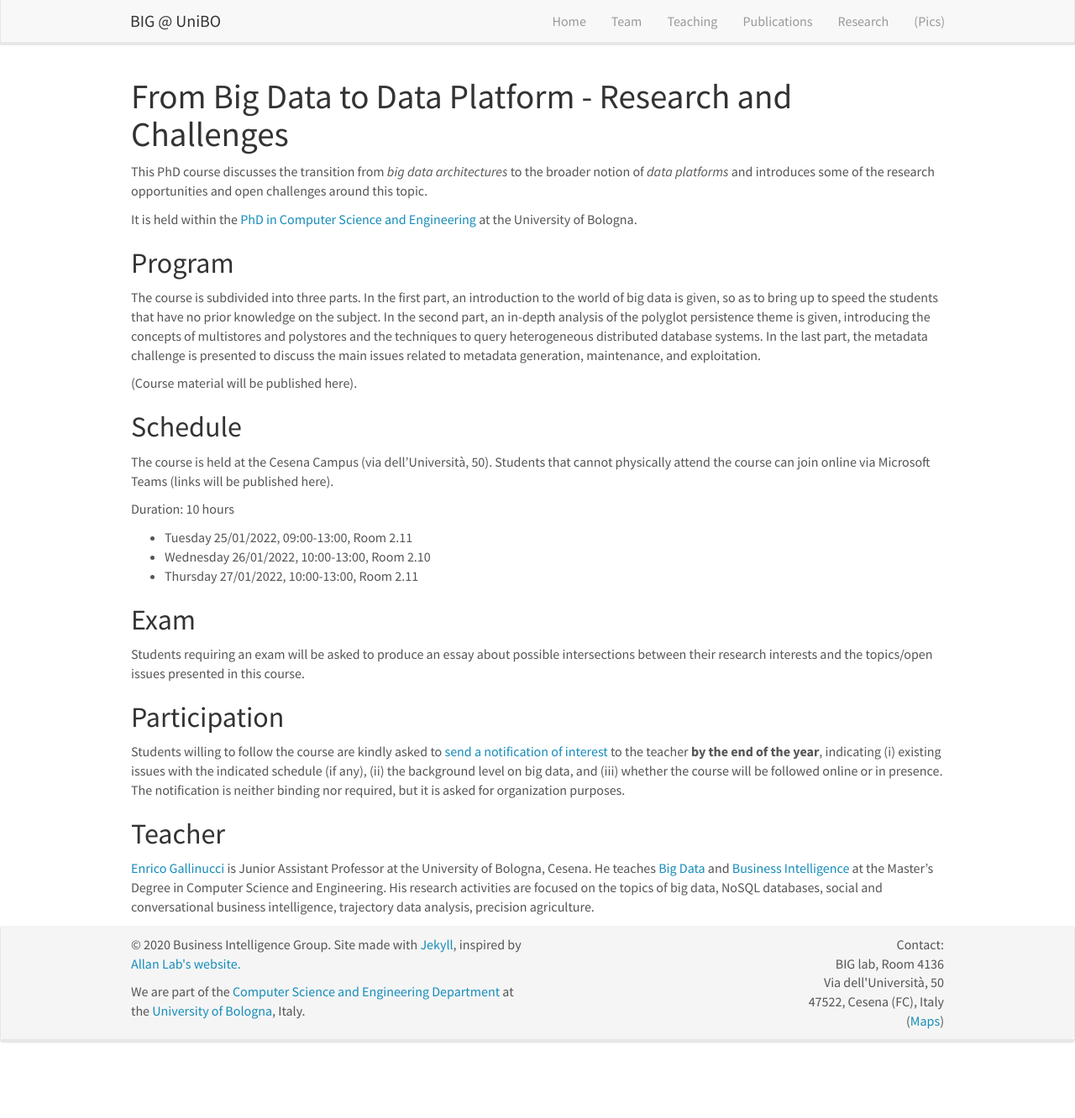
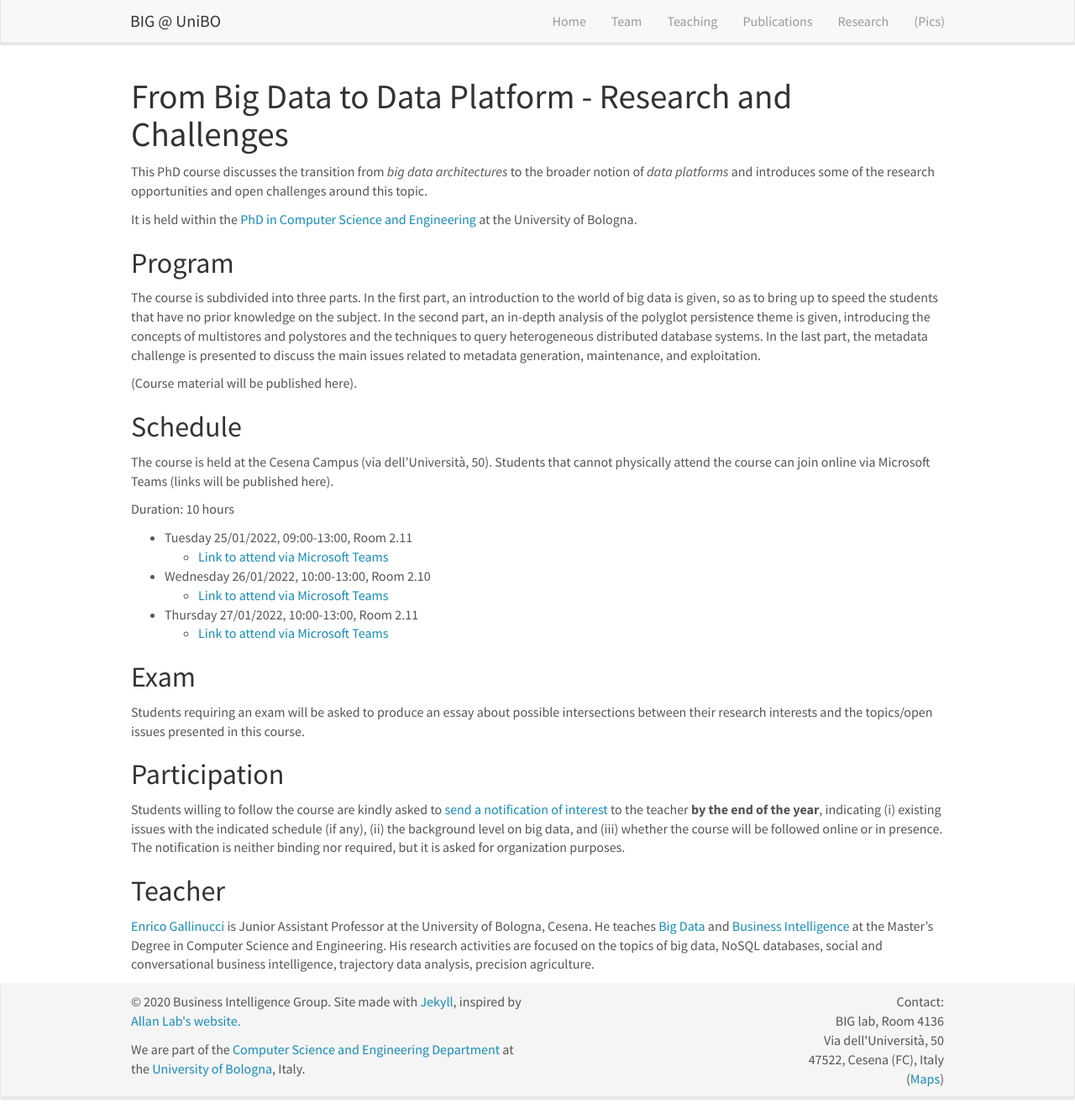
Before and after one commit to big-unibo/big-unibo.github.io, a Jekyll site: the page built from _pages/phd_bigdata_dataplatform.md, in a window 1280 px wide and 1332 px high. Shown: the whole window at 84% size. Built offline with Jekyll 4.4.1, drawn with Linux system fonts in a browser that asks for light colours; nearby versions of some CDN libraries.

Commit message:
updated phd course fbd2dp with MS Teams links

```diff
--- a/_pages/phd_bigdata_dataplatform.md
+++ b/_pages/phd_bigdata_dataplatform.md
@@ -29,8 +29,11 @@ The course is held at the Cesena Campus (via dell'Università, 50). Students tha
 Duration: 10 hours
 
 - Tuesday 25/01/2022, 09:00-13:00, Room 2.11
+  - [Link to attend via Microsoft Teams](https://teams.microsoft.com/l/meetup-join/19%3ameeting_MDBhNDU4NjctNDc4ZS00MTliLWE3YmUtYzYwNzE0ODdiNjNh%40thread.v2/0?context=%7b%22Tid%22%3a%22e99647dc-1b08-454a-bf8c-699181b389ab%22%2c%22Oid%22%3a%22b06146b1-ee5b-4a4c-b3a5-2319e2ca0e51%22%7d)
 - Wednesday 26/01/2022, 10:00-13:00, Room 2.10
+  - [Link to attend via Microsoft Teams](https://teams.microsoft.com/l/meetup-join/19%3ameeting_MTkxOWRlMjktY2Q3ZS00ODVlLTk4NDEtNmI1ODAwZWE3Y2U5%40thread.v2/0?context=%7b%22Tid%22%3a%22e99647dc-1b08-454a-bf8c-699181b389ab%22%2c%22Oid%22%3a%22b06146b1-ee5b-4a4c-b3a5-2319e2ca0e51%22%7d)
 - Thursday 27/01/2022, 10:00-13:00, Room 2.11
+  - [Link to attend via Microsoft Teams](https://teams.microsoft.com/l/meetup-join/19%3ameeting_NzNmMWY5M2ItMWI5Yy00MDk3LTkxYzQtMGJlZDVhODgxMWRi%40thread.v2/0?context=%7b%22Tid%22%3a%22e99647dc-1b08-454a-bf8c-699181b389ab%22%2c%22Oid%22%3a%22b06146b1-ee5b-4a4c-b3a5-2319e2ca0e51%22%7d)
 
 ## Exam
 
```
